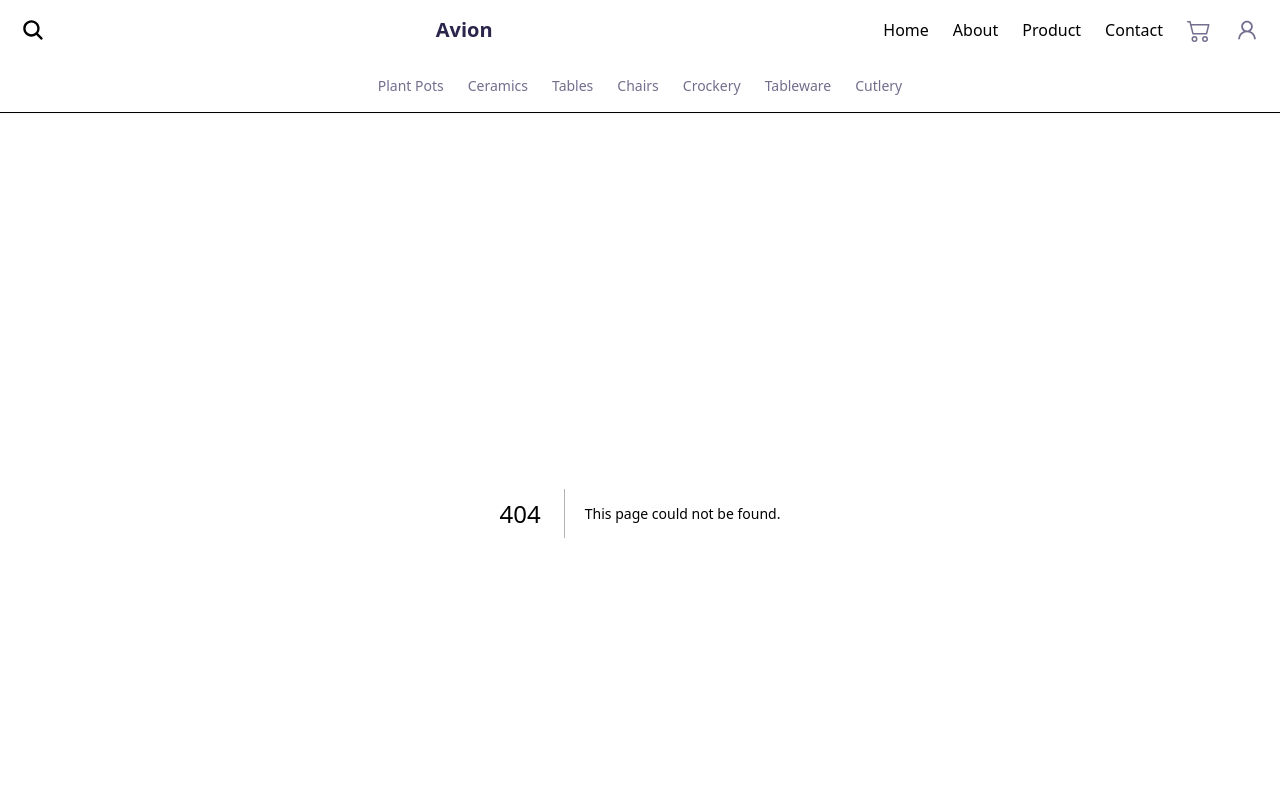
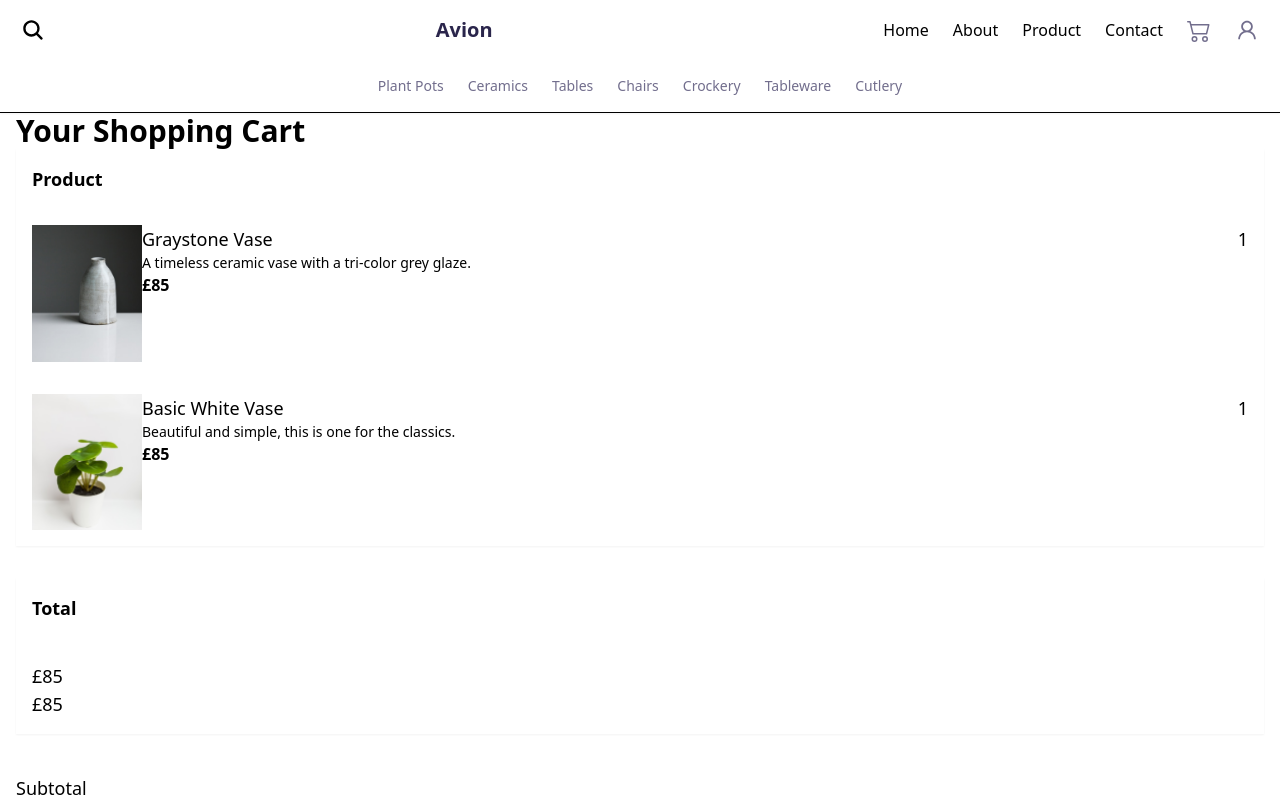
Before and after one commit to Irsa-Ilyas/ui-uxhackathone, a Next.js app: page /cart in a window 1280 px wide. Before the commit this address had no page. Shown: the top 800 px of the page. Built offline with nearby package versions, Linux system fonts and the light colour scheme.

Commit message:
completed

```diff
--- a/components/footer.tsx
+++ b/components/footer.tsx
@@ -48,7 +48,6 @@ const Footer = () => {
             </ul>
           </div>
         ))}
-
         <div>
           <ul className="space-y-3">
             <li className="text-base font-semibold">Join our mailing list</li>
@@ -59,7 +58,7 @@ const Footer = () => {
                   placeholder="your@gmail.com"
                   className="px-4 py-3 bg-[#494365] text-white placeholder:text-[#d1d1e9] rounded-l-md focus:outline-none"
                 />
-                <button className="px-5  bg-white text-[#4e4d93] rounded-r-md hover:bg-[#d1d1e9]">
+                <button className="px-5 py-3 lg:py-0  bg-white text-[#4e4d93] rounded-r-md hover:bg-[#d1d1e9]">
                   Sign Up
                 </button>
               </div>
--- a/components/navbar.tsx
+++ b/components/navbar.tsx
@@ -82,7 +82,7 @@ const Navbar = () => {
                 <Link href="/contact">Contact</Link>
               </li>
               <li>
-                <BsCart2 size={24} />
+              <Link href="/cart"> <BsCart2 size={24} /></Link>
               </li>
               <li>
                 <AiOutlineUser size={24} />
--- /dev/null
+++ b/src/app/cart/page.tsx
@@ -0,0 +1,86 @@
+import React from "react";
+import Image from "next/image";
+
+const Cart = () => {
+  return (
+    <div className="bg-gray-200  max-w-[1440px] mx-auto  px-4 sm:px-10 lg:px-40 pt-10 pb-16 h-auto text-custom-purple">
+      <h1 className="text-2xl sm:text-3xl text-center lg:text-left font-bold">
+        Your Shopping Cart
+      </h1>
+      <div className="grid grid-cols-1 lg:grid-cols-2 gap-8 pt-10">
+
+        <div className="border-2 p-4 rounded-md shadow-sm">
+          <h1 className="text-lg font-semibold">Product</h1>
+          <div className="flex items-start justify-between mt-8">
+            <div className="flex">
+              <Image
+                src="/images/basket.png"
+                alt="Product 1"
+                width={110}
+                height={135}
+                className="w-20 h-20 sm:w-28 sm:h-28 transition-transform duration-300 ease-in-out hover:scale-105 hover:translate-y-1"
+              />
+              <div className="ps-14">
+                <h1 className="text-green-600 bg-purple-500 text-base sm:text-lg font-medium ms-12">
+                  Graystone Vase
+                </h1>
+                <p className="text-sm mt-2">
+                  A timeless ceramic vase with a tri-color grey glaze.
+                </p>
+                <p className="mt-2 text-base font-semibold">£85</p>
+              </div>
+            </div>
+            <div className="flex flex-col items-center">
+              <h1 className="text-sm font-semibold hidden sm:block">Quantity</h1>
+              <p className="mt-2 text-lg font-medium">1</p>
+            </div>
+          </div>
+
+
+          <div className="flex items-start justify-between mt-8">
+            <div className="flex">
+              <Image
+                src="/images/basket2.png"
+                alt="Product 2"
+                width={110}
+                height={135}
+                className="w-20 h-20 sm:w-28 sm:h-28 transition-transform duration-300 ease-in-out hover:scale-105 hover:translate-y-1"
+              />
+              <div className="ml-6">
+                <h1 className="text-base sm:text-lg font-medium">
+                  Basic White Vase
+                </h1>
+                <p className="text-sm mt-2">
+                  Beautiful and simple, this is one for the classics.
+                </p>
+                <p className="mt-2 text-base font-semibold">£85</p>
+              </div>
+            </div>
+
+            <div className="flex flex-col items-center">
+              <h1 className="text-sm font-semibold hidden sm:block">Quantity</h1>
+              <p className="mt-2 text-lg font-medium">1</p>
+            </div>
+          </div>
+        </div>
+           <div className="border-2 p-4 rounded-md shadow-sm hidden lg:block">
+          <h1 className="text-lg font-semibold">Total</h1>
+          <p className="mt-10 text-lg font-medium">£85</p>
+          <p className="mt-40 text-lg font-medium">£85</p>
+        </div>
+      </div>
+      <div className="mt-10 text-center lg:text-right">
+        <h1 className="inline text-lg sm:text-xl font-medium mr-4">Subtotal</h1>
+        <h1 className="inline text-xl sm:text-2xl font-semibold">£210</h1>
+        <p className="text-sm mt-4">
+          Taxes and shipping are calculated at checkout.
+        </p>
+        <button className="bg-custom-purple h-12 sm:h-14 mt-6 w-full sm:w-56 rounded-md text-white font-semibold shadow-lg hover:bg-custom-purple-dark">
+          Go to checkout
+        </button>
+      </div>
+    </div>
+  );
+};
+
+export default Cart;
--- a/src/app/globals.css
+++ b/src/app/globals.css
@@ -1,7 +1,3 @@
 @tailwind base;
 @tailwind components;
 @tailwind utilities;
-
-body {
- overflow-x: hidden;
-}
```
Also changed, not shown: public/images/basket.png (added), public/images/basket2.png (added).
